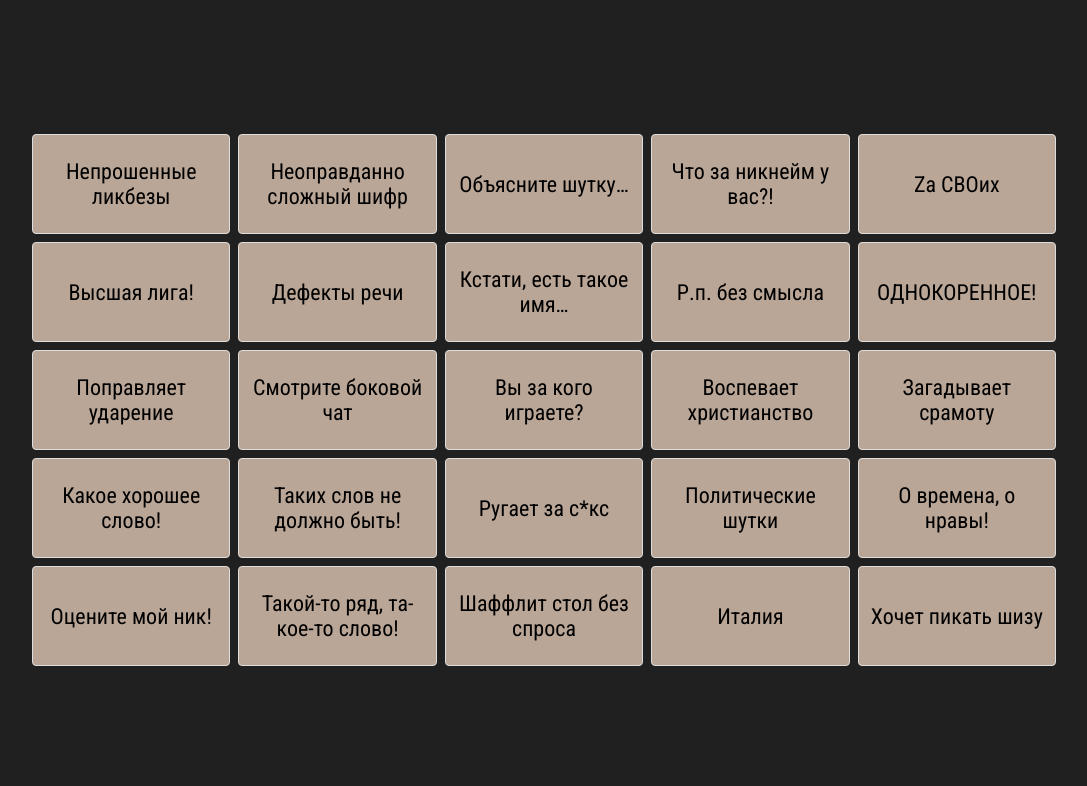
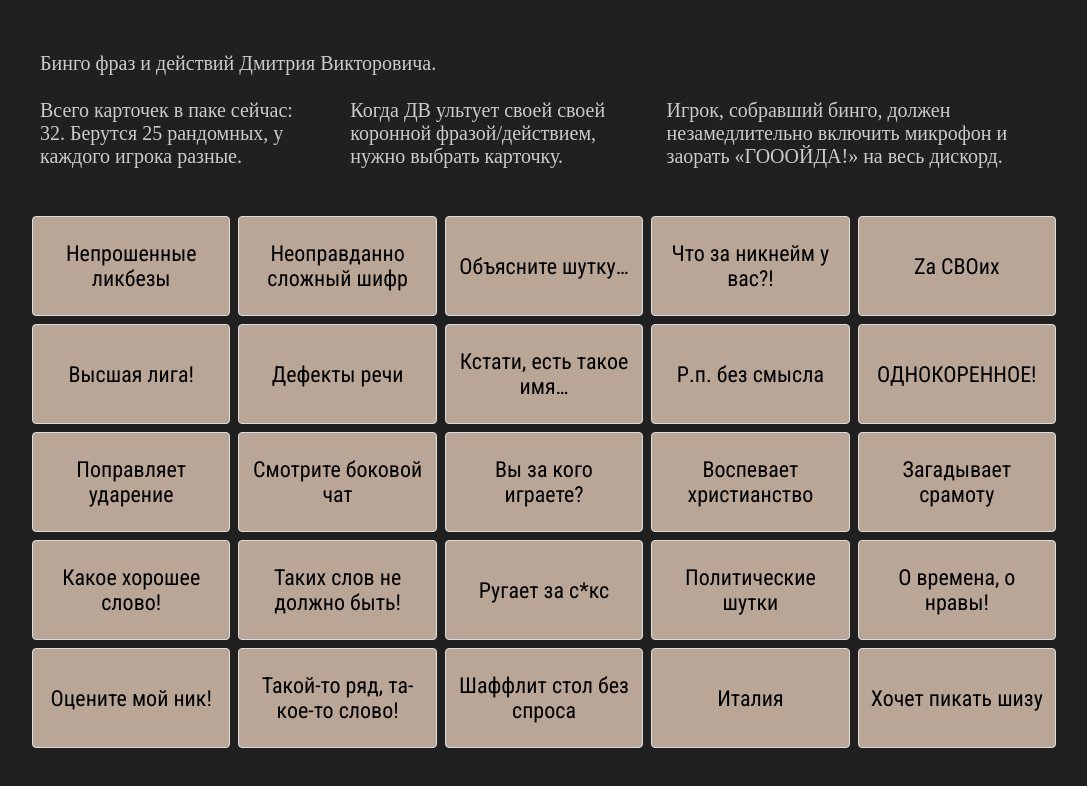
Before and after one commit to HemingErnestway/bingo, a React (Vite) app: page / in a window 1280 px wide. Shown: the top 786 px of the page, without its empty margins (96-1183 px from the left). Built offline with nearby package versions, Linux system fonts and the light colour scheme.

Commit message:
Add text

```diff
--- a/src/App.jsx
+++ b/src/App.jsx
@@ -89,6 +89,22 @@ export function App() {
   return (
     <div className="wrapper">
       <div className="container">
+        <div className="text-container">
+          <p>Бинго фраз и действий Дмитрия Викторовича.</p>
+          <div className="columns">
+            <p>
+              Всего карточек в паке сейчас: {bingo.phrases.length}. Берутся 25 рандомных, у каждого игрока разные.
+            </p>
+            <p>
+              Когда ДВ ультует своей своей коронной фразой/действием, нужно выбрать карточку.
+            </p>
+            <p>
+              Игрок, собравший бинго, должен незамедлительно включить микрофон и заорать «ГОООЙДА!» на весь дискорд.
+            </p>
+          </div>
+        </div>
+      </div>
+      <div className="container">
         <Grid
           phrases={shuffledPhrases}
           setPhrases={setShuffledPhrases}
--- a/src/index.css
+++ b/src/index.css
@@ -9,6 +9,7 @@ body {
 }
 
 .wrapper {
+  flex-direction: column;
   display: flex;
   align-items: center;
   justify-content: center;
@@ -17,6 +18,7 @@ body {
 
 .container {
   max-width: 1024px;
+  width: 100%;
   padding: 24px;
 }
 
@@ -45,12 +47,39 @@ body {
   color: #00548a;
 }
 
+.text-container {
+  font-family: serif;
+  color: #cccaca;
+  display: flex;
+  flex-direction: column;
+  gap: 24px;
+  font-size: 20px;
+}
+
+.columns {
+  display: flex;
+  gap: 16px;
+}
+
+.text-container p {
+  padding: 0 8px;
+  margin: 0;
+}
+
 @media (width <= 1000px) {
   .container {
     padding: 8px;
     max-width: 680px;
   }
 
+  .text-container {
+    font-size: 14px;
+  }
+
+  .columns {
+    flex-direction: column;
+  }
+
   body { font-size: 16px; }
   .grid { gap: 4px; }
   .card { padding: 8px 2px; }
```
